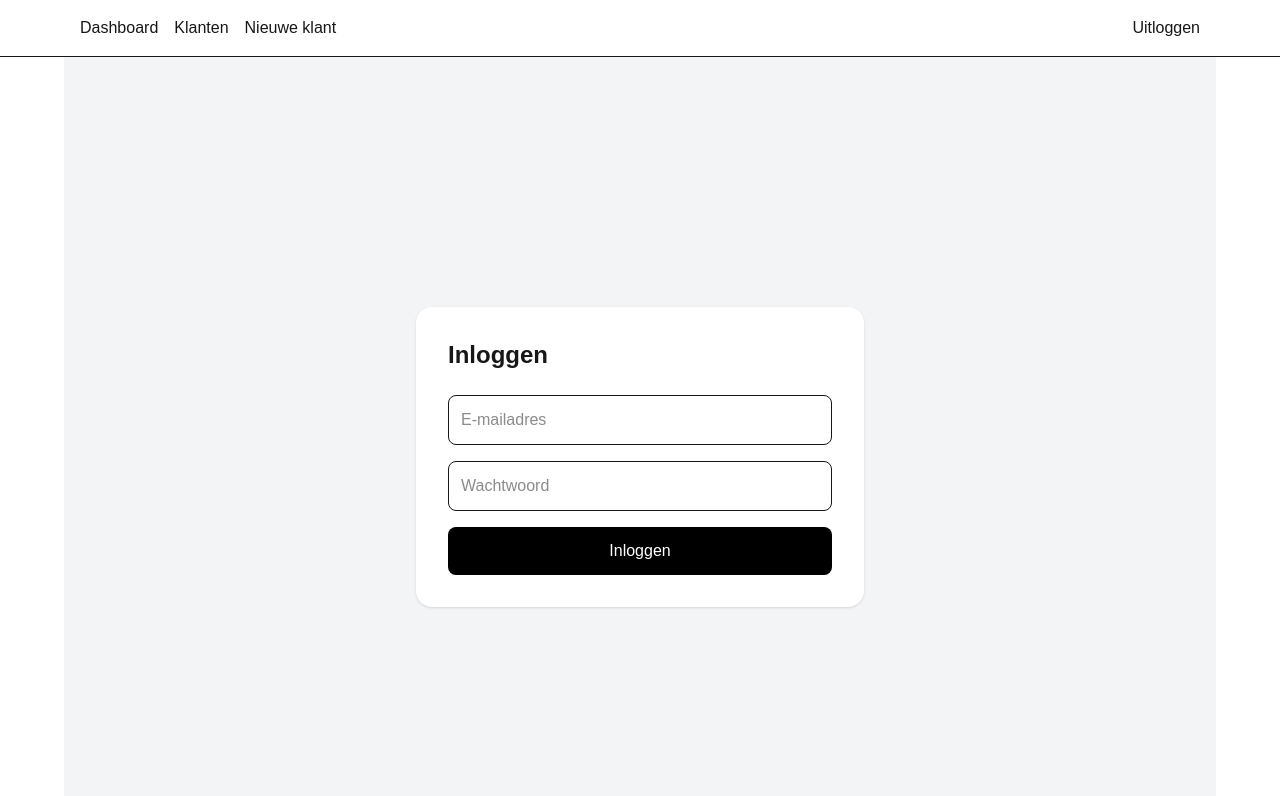
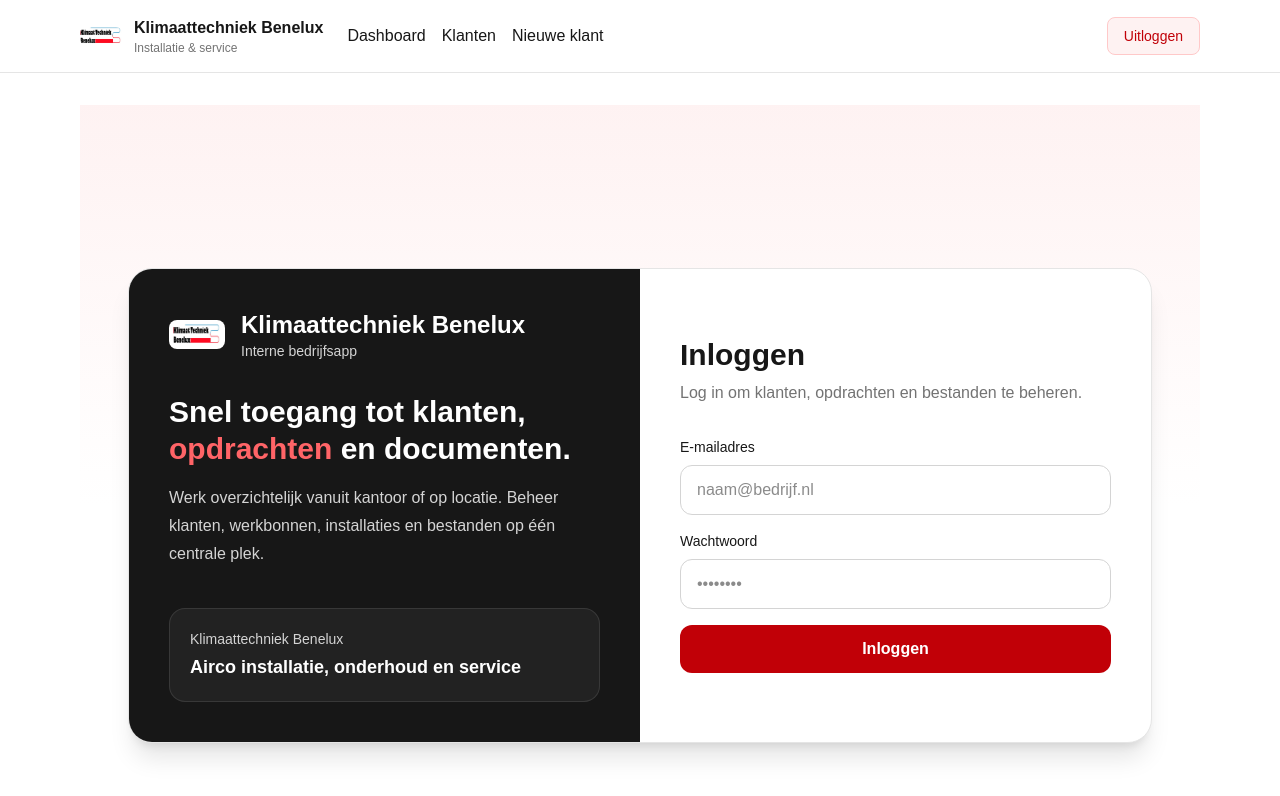
Before and after one commit to vanderbroeckmikey-lgtm/klimaatapp, a Next.js app: page /login in a window 1280 px wide. Shown: the top 796 px of the page. Built offline with nearby package versions, Linux system fonts and the light colour scheme; no server answers.

Commit message:
style update met logo en rode accenten

```diff
--- a/src/app/layout.tsx
+++ b/src/app/layout.tsx
@@ -1,5 +1,6 @@
 import "./globals.css";
 import Link from "next/link";
+import Image from "next/image";
 import LogoutButton from "@/components/logout-button";
 
 export default function RootLayout({
@@ -9,17 +10,49 @@ export default function RootLayout({
 }>) {
   return (
     <html lang="nl">
-      <body className="bg-gray-50 text-black">
-        <header className="border-b bg-white">
-          <nav className="max-w-6xl mx-auto p-4 flex gap-4 items-center">
-            <Link href="/">Dashboard</Link>
-            <Link href="/klanten">Klanten</Link>
-            <Link href="/klanten/nieuw">Nieuwe klant</Link>
-            <LogoutButton />
+      <body className="bg-neutral-50 text-neutral-900">
+        <header className="border-b border-neutral-200 bg-white">
+          <nav className="max-w-6xl mx-auto px-4 py-4 flex items-center gap-6">
+            <Link href="/" className="flex items-center gap-3 shrink-0">
+              <Image
+                src="/logo.jpg"
+                alt="Klimaattechniek Benelux"
+                width={42}
+                height={42}
+                className="rounded-md object-contain"
+              />
+              <div className="leading-tight">
+                <div className="font-bold text-sm md:text-base">
+                  Klimaattechniek Benelux
+                </div>
+                <div className="text-xs text-neutral-500">
+                  Installatie & service
+                </div>
+              </div>
+            </Link>
+
+            <div className="flex items-center gap-4 text-sm md:text-base">
+              <Link href="/" className="hover:text-red-700 transition">
+                Dashboard
+              </Link>
+              <Link href="/klanten" className="hover:text-red-700 transition">
+                Klanten
+              </Link>
+              <Link
+                href="/klanten/nieuw"
+                className="hover:text-red-700 transition"
+              >
+                Nieuwe klant
+              </Link>
+            </div>
+
+            <div className="ml-auto">
+              <LogoutButton />
+            </div>
           </nav>
         </header>
 
-        <div className="max-w-6xl mx-auto">{children}</div>
+        <div className="max-w-6xl mx-auto px-4 py-8">{children}</div>
       </body>
     </html>
   );
--- a/src/app/login/page.tsx
+++ b/src/app/login/page.tsx
@@ -1,6 +1,7 @@
 "use client";
 
 import { useState } from "react";
+import Image from "next/image";
 import { createClient } from "@/lib/supabase/client";
 
 export default function LoginPage() {
@@ -32,39 +33,113 @@ export default function LoginPage() {
   }
 
   return (
-    <main className="min-h-screen flex items-center justify-center bg-gray-100">
-      <form
-        onSubmit={handleLogin}
-        className="w-full max-w-md bg-white p-8 rounded-2xl shadow"
-      >
-        <h1 className="text-2xl font-bold mb-6">Inloggen</h1>
+    <main className="min-h-screen bg-gradient-to-b from-red-50 via-white to-white flex items-center justify-center px-4">
+      <div className="w-full max-w-5xl grid md:grid-cols-2 overflow-hidden rounded-3xl border border-neutral-200 bg-white shadow-xl">
+        <div className="hidden md:flex flex-col justify-between bg-neutral-900 text-white p-10">
+          <div>
+            <div className="flex items-center gap-4 mb-8">
+              <Image
+                src="/logo.jpg"
+                alt="Klimaattechniek Benelux"
+                width={56}
+                height={56}
+                className="rounded-lg bg-white p-1 object-contain"
+              />
+              <div>
+                <h1 className="text-2xl font-bold">Klimaattechniek Benelux</h1>
+                <p className="text-sm text-neutral-300">
+                  Interne bedrijfsapp
+                </p>
+              </div>
+            </div>
 
+            <h2 className="text-3xl font-bold leading-tight mb-4">
+              Snel toegang tot klanten,
+              <span className="text-red-400"> opdrachten </span>
+              en documenten.
+            </h2>
+
+            <p className="text-neutral-300 leading-7">
+              Werk overzichtelijk vanuit kantoor of op locatie. Beheer klanten,
+              werkbonnen, installaties en bestanden op één centrale plek.
+            </p>
+          </div>
+
+          <div className="mt-10 rounded-2xl border border-white/10 bg-white/5 p-5">
+            <p className="text-sm text-neutral-300">
+              Klimaattechniek Benelux
+            </p>
+            <p className="mt-1 text-lg font-semibold">
+              Airco installatie, onderhoud en service
+            </p>
+          </div>
+        </div>
+
+        <div className="p-8 md:p-10 flex items-center">
+          <div className="w-full">
+            <div className="md:hidden flex items-center gap-3 mb-8">
+              <Image
+                src="/logo.png"
+                alt="Klimaattechniek Benelux"
+                width={46}
+                height={46}
+                className="rounded-lg object-contain"
+              />
+              <div>
+                <h1 className="font-bold">Klimaattechniek Benelux</h1>
+                <p className="text-sm text-neutral-500">Interne bedrijfsapp</p>
+              </div>
+            </div>
+
+            <h2 className="text-3xl font-bold mb-2">Inloggen</h2>
+            <p className="text-neutral-500 mb-8">
+              Log in om klanten, opdrachten en bestanden te beheren.
+            </p>
+
+            <form onSubmit={handleLogin} className="space-y-4">
+              <div>
+                <label className="block text-sm font-medium mb-2">
+                  E-mailadres
+                </label>
                 <input
                   type="email"
-          placeholder="E-mailadres"
+                  placeholder="naam@bedrijf.nl"
                   value={email}
                   onChange={(e) => setEmail(e.target.value)}
-          className="w-full border rounded-lg p-3 mb-4"
+                  className="w-full rounded-xl border border-neutral-300 px-4 py-3 outline-none focus:border-red-500 focus:ring-2 focus:ring-red-100"
                 />
+              </div>
 
+              <div>
+                <label className="block text-sm font-medium mb-2">
+                  Wachtwoord
+                </label>
                 <input
                   type="password"
-          placeholder="Wachtwoord"
+                  placeholder="••••••••"
                   value={password}
                   onChange={(e) => setPassword(e.target.value)}
-          className="w-full border rounded-lg p-3 mb-4"
+                  className="w-full rounded-xl border border-neutral-300 px-4 py-3 outline-none focus:border-red-500 focus:ring-2 focus:ring-red-100"
                 />
+              </div>
 
               <button
                 type="submit"
                 disabled={laden}
-          className="w-full bg-black text-white rounded-lg p-3"
+                className="w-full rounded-xl bg-red-700 px-4 py-3 font-semibold text-white hover:bg-red-800 transition disabled:opacity-70"
               >
                 {laden ? "Inloggen..." : "Inloggen"}
               </button>
 
-        {melding && <p className="mt-4 text-red-600">{melding}</p>}
+              {melding && (
+                <p className="rounded-xl border border-red-200 bg-red-50 px-4 py-3 text-sm text-red-700">
+                  {melding}
+                </p>
+              )}
             </form>
+          </div>
+        </div>
+      </div>
     </main>
   );
 }
--- a/src/components/logout-button.tsx
+++ b/src/components/logout-button.tsx
@@ -11,7 +11,10 @@ export default function LogoutButton() {
   }
 
   return (
-    <button onClick={handleLogout} className="ml-auto">
+    <button
+      onClick={handleLogout}
+      className="rounded-lg border border-red-200 bg-red-50 px-4 py-2 text-sm font-medium text-red-700 hover:bg-red-100 transition"
+    >
       Uitloggen
     </button>
   );
```
Also changed, not shown: public/logo.jpg (added). Lines whose indentation alone changed are shown as unchanged.
